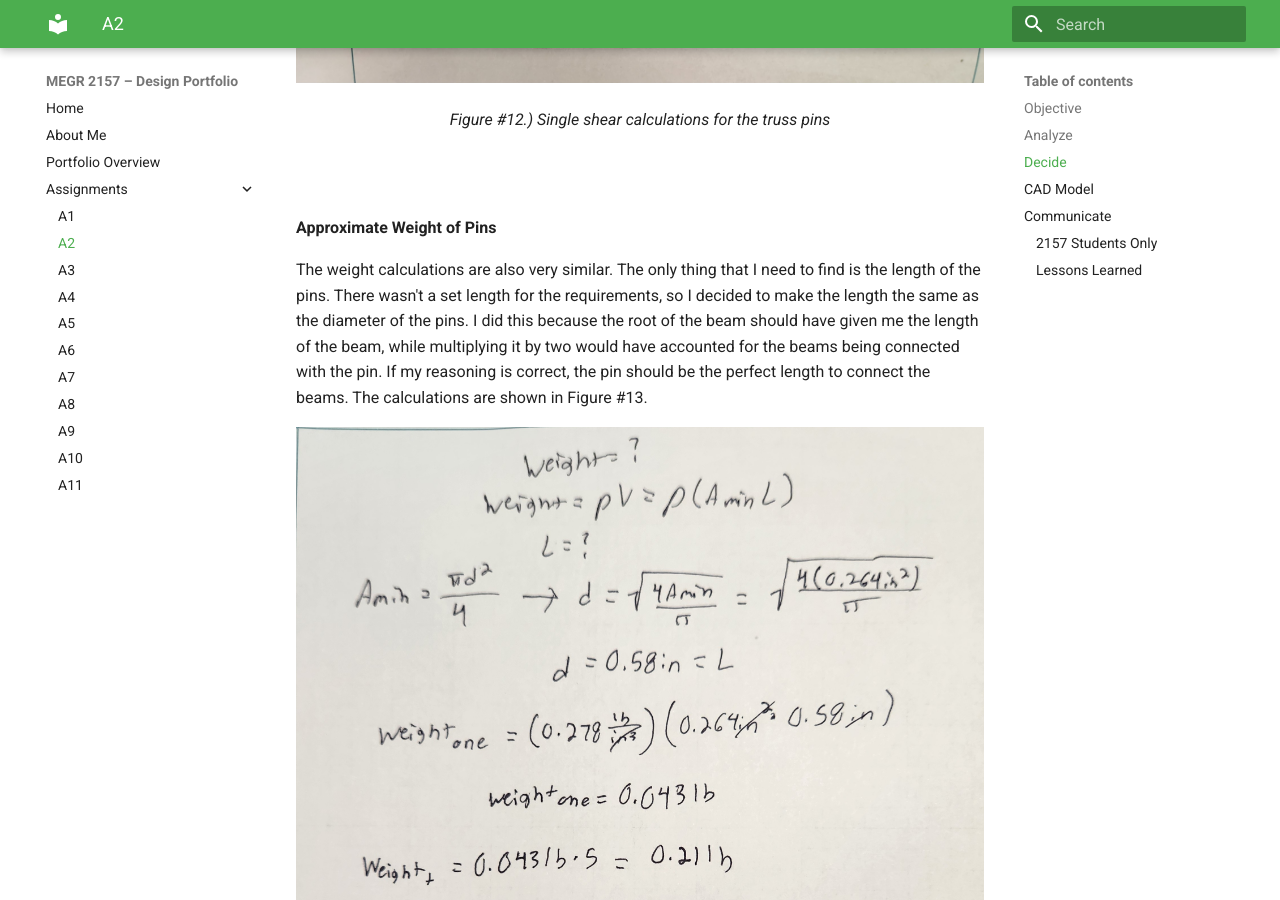
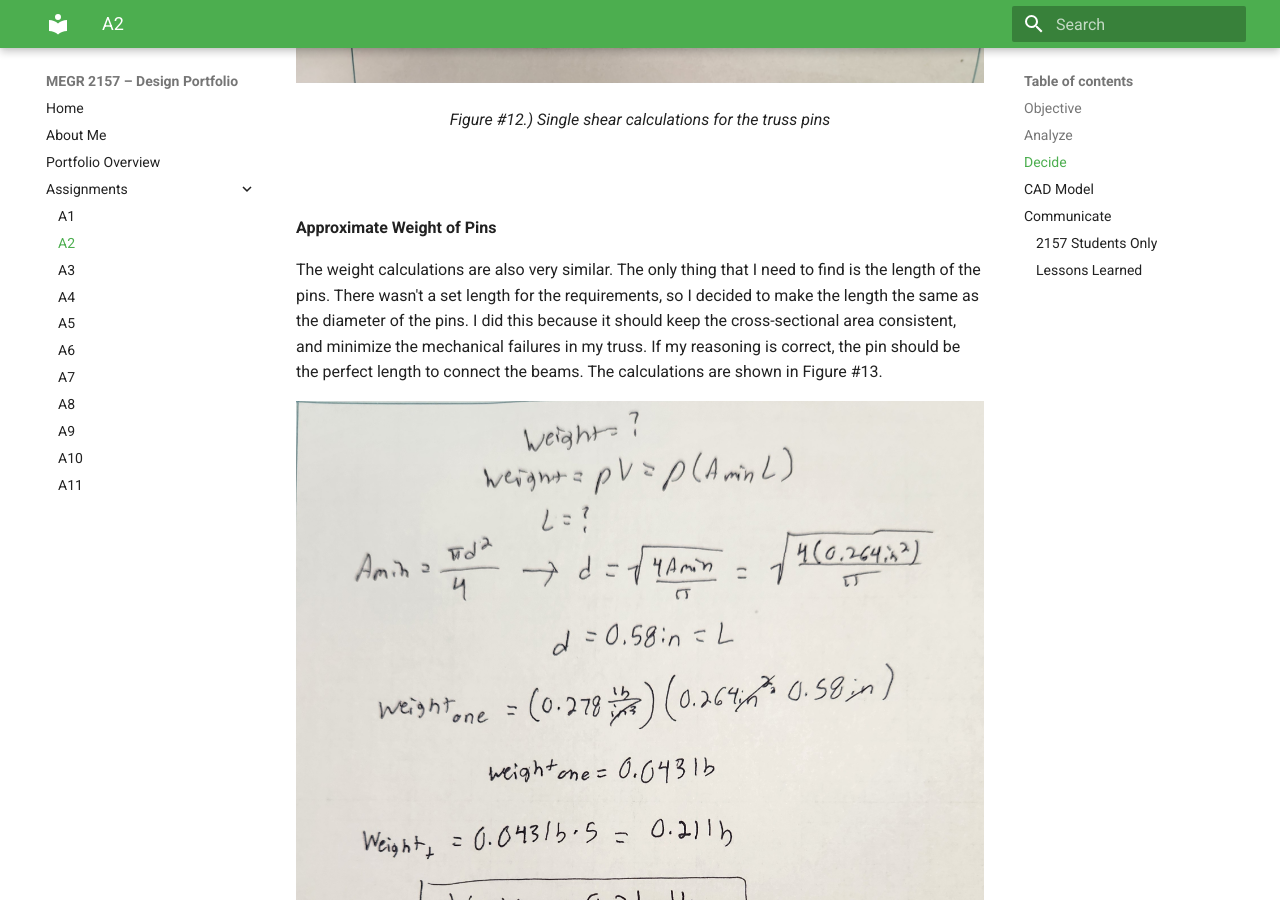
Before and after one commit to AndyChwalik/megr2157-portfolio, an MkDocs documentation site: the page built from docs/assignments/A02/index.md, in a window 1280 px wide and 900 px high, scrolled down 10336 px. Built offline with MkDocs 1.6.1 and Material for MkDocs 9.7.7, drawn with Linux system fonts in a browser that asks for light colours.

Commit message:
Update index.md

```diff
--- a/docs/assignments/A02/index.md
+++ b/docs/assignments/A02/index.md
@@ -121,7 +121,7 @@ Knowing that this a single shear reaction, the math and calculations is very sim
 
 **Approximate Weight of Pins**
 
-The weight calculations are also very similar. The only thing that I need to find is the length of the pins. There wasn't a set length for the requirements, so I decided to make the length the same as the diameter of the pins. I did this because the root of the beam should have given me the length of the beam, while multiplying it by two would have accounted for the beams being connected with the pin. If my reasoning is correct, the pin should be the perfect length to connect the beams. The calculations are shown in Figure #13.
+The weight calculations are also very similar. The only thing that I need to find is the length of the pins. There wasn't a set length for the requirements, so I decided to make the length the same as the diameter of the pins. I did this because it should keep the cross-sectional area consistent, and minimize the mechanical failures in my truss. If my reasoning is correct, the pin should be the perfect length to connect the beams. The calculations are shown in Figure #13.
 
 <div align="center">
   <img src="pin_weight.jpg">
```
